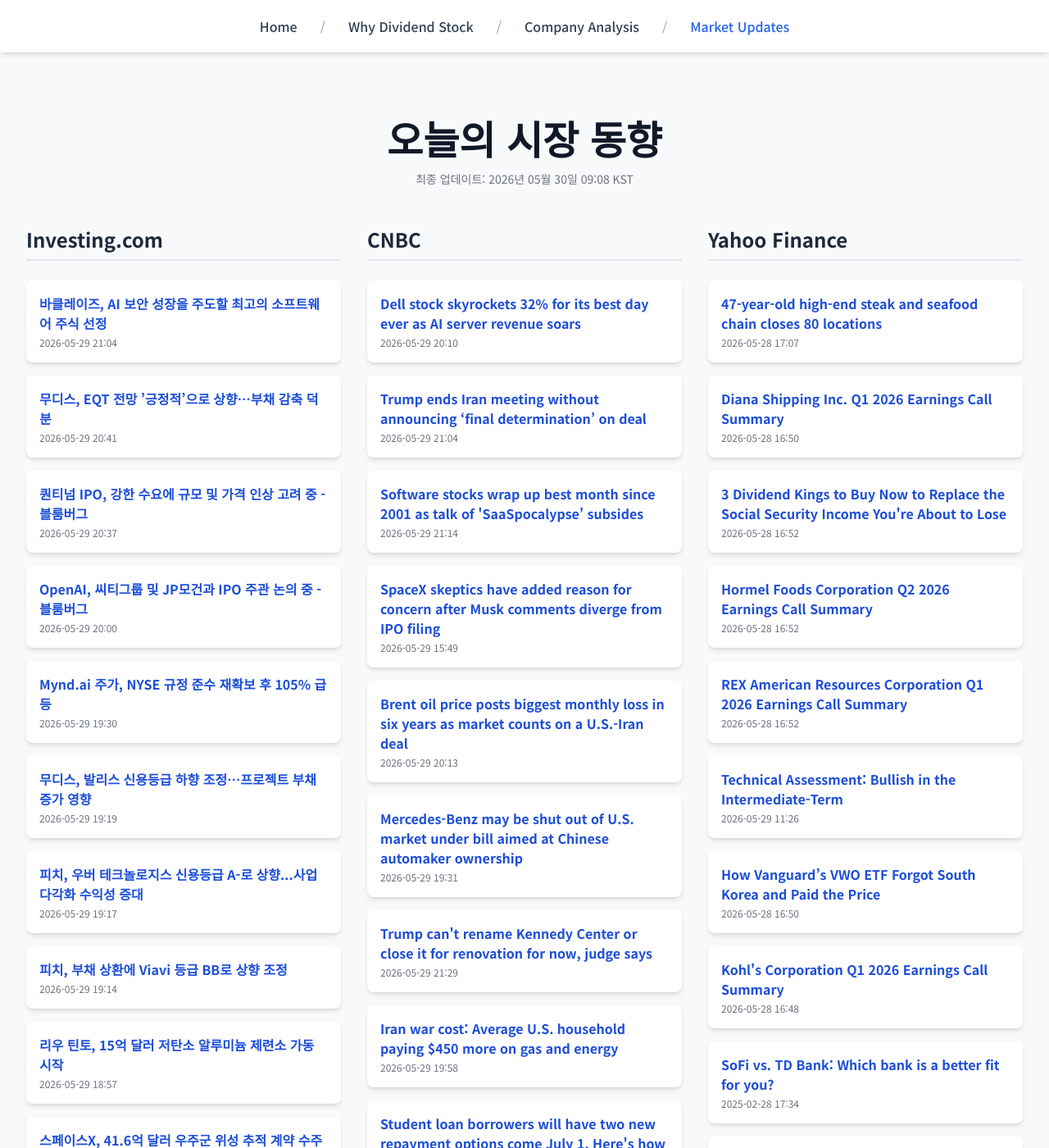
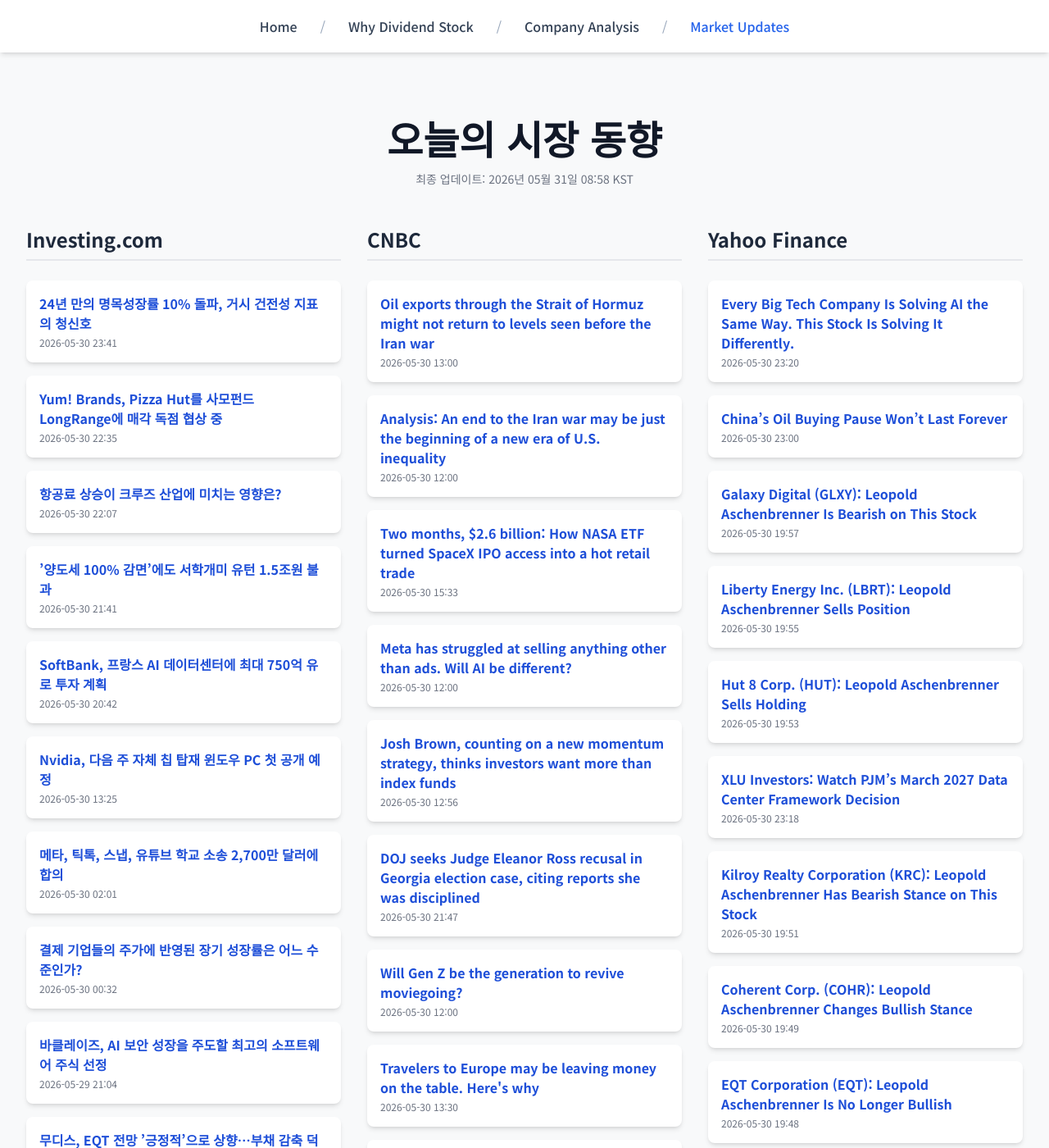
Before and after one commit to Kay-Hwang/my-company-analysis, a Jekyll site: the page built from market-updates.html, in a window 1280 px wide and 1400 px high. Shown: the whole window at 82% size. Built offline with Jekyll 4.4.1, drawn with Linux system fonts in a browser that asks for light colours; nearby versions of some CDN libraries; a script that is not in the unit is left out; some of the changed text lies outside the part shown.

Commit message:
Update daily data

```diff
--- a/_data/latest_data.json
+++ b/_data/latest_data.json
@@ -1,7 +1,55 @@
 {
-  "lastUpdated": "2026년 05월 30일 09:08 KST",
+  "lastUpdated": "2026년 05월 31일 08:58 KST",
   "news": {
     "investing": [
+      {
+        "title": "24년 만의 명목성장률 10% 돌파, 거시 건전성 지표의 청신호",
+        "link": "https://kr.investing.com/news/stock-market-news/article-1966021",
+        "pubDate": "2026-05-30 23:41:14",
+        "summary": "24년 만의 명목성장률 10% 돌파, 거시 건전성 지표의 청신호"
+      },
+      {
+        "title": "Yum! Brands, Pizza Hut를 사모펀드 LongRange에 매각 독점 협상 중",
+        "link": "https://kr.investing.com/news/stock-market-news/article-1966018",
+        "pubDate": "2026-05-30 22:35:50",
+        "summary": "Yum! Brands, Pizza Hut를 사모펀드 LongRange에 매각 독점 협상 중"
+      },
+      {
+        "title": "항공료 상승이 크루즈 산업에 미치는 영향은?",
+        "link": "https://kr.investing.com/news/stock-market-news/article-1966016",
+        "pubDate": "2026-05-30 22:07:50",
+        "summary": "항공료 상승이 크루즈 산업에 미치는 영향은?"
+      },
+      {
+        "title": "’양도세 100% 감면’에도 서학개미 유턴 1.5조원 불과",
+        "link": "https://kr.investing.com/news/stock-market-news/article-1966014",
+        "pubDate": "2026-05-30 21:41:16",
+        "summary": "’양도세 100% 감면’에도 서학개미 유턴 1.5조원 불과"
+      },
+      {
+        "title": "SoftBank, 프랑스 AI 데이터센터에 최대 750억 유로 투자 계획",
+        "link": "https://kr.investing.com/news/stock-market-news/article-1966009",
+        "pubDate": "2026-05-30 20:42:47",
+        "summary": "SoftBank, 프랑스 AI 데이터센터에 최대 750억 유로 투자 계획"
+      },
+      {
+        "title": "Nvidia, 다음 주 자체 칩 탑재 윈도우 PC 첫 공개 예정",
+        "link": "https://kr.investing.com/news/stock-market-news/article-1965993",
+        "pubDate": "2026-05-30 13:25:57",
+        "summary": "Nvidia, 다음 주 자체 칩 탑재 윈도우 PC 첫 공개 예정"
+      },
+      {
+        "title": "메타, 틱톡, 스냅, 유튜브 학교 소송 2,700만 달러에 합의",
+        "link": "https://kr.investing.com/news/stock-market-news/article-1965937",
+        "pubDate": "2026-05-30 02:01:44",
+        "summary": "메타, 틱톡, 스냅, 유튜브 학교 소송 2,700만 달러에 합의"
+      },
+      {
+        "title": "결제 기업들의 주가에 반영된 장기 성장률은 어느 수준인가?",
+        "link": "https://kr.investing.com/news/stock-market-news/article-1965909",
+        "pubDate": "2026-05-30 00:32:45",
+        "summary": "결제 기업들의 주가에 반영된 장기 성장률은 어느 수준인가?"
+      },
       {
         "title": "바클레이즈, AI 보안 성장을 주도할 최고의 소프트웨어 주식 선정",
         "link": "https://kr.investing.com/news/stock-market-news/article-93CH-1965818",
@@ -13,178 +61,130 @@
         "link": "https://kr.investing.com/news/stock-market-news/article-93CH-1965804",
         "pubDate": "2026-05-29 20:41:55",
         "summary": "무디스, EQT 전망 ’긍정적’으로 상향…부채 감축 덕분"
-      },
-      {
-        "title": "퀀티넘 IPO, 강한 수요에 규모 및 가격 인상 고려 중 - 블룸버그",
-        "link": "https://kr.investing.com/news/stock-market-news/article-93CH-1965802",
-        "pubDate": "2026-05-29 20:37:29",
-        "summary": "퀀티넘 IPO, 강한 수요에 규모 및 가격 인상 고려 중 - 블룸버그"
-      },
-      {
-        "title": "OpenAI, 씨티그룹 및 JP모건과 IPO 주관 논의 중 - 블룸버그",
-        "link": "https://kr.investing.com/news/stock-market-news/article-93CH-1965763",
-        "pubDate": "2026-05-29 20:00:54",
-        "summary": "OpenAI, 씨티그룹 및 JP모건과 IPO 주관 논의 중 - 블룸버그"
-      },
-      {
-        "title": "Mynd.ai 주가, NYSE 규정 준수 재확보 후 105% 급등",
-        "link": "https://kr.investing.com/news/stock-market-news/article-93CH-1965748",
-        "pubDate": "2026-05-29 19:30:09",
-        "summary": "Mynd.ai 주가, NYSE 규정 준수 재확보 후 105% 급등"
-      },
-      {
-        "title": "무디스, 발리스 신용등급 하향 조정…프로젝트 부채 증가 영향",
-        "link": "https://kr.investing.com/news/stock-market-news/article-93CH-1965745",
-        "pubDate": "2026-05-29 19:19:11",
-        "summary": "무디스, 발리스 신용등급 하향 조정…프로젝트 부채 증가 영향"
-      },
-      {
-        "title": "피치, 우버 테크놀로지스 신용등급 A-로 상향...사업 다각화 수익성 증대",
-        "link": "https://kr.investing.com/news/stock-market-news/article-93CH-1965743",
-        "pubDate": "2026-05-29 19:17:40",
-        "summary": "피치, 우버 테크놀로지스 신용등급 A-로 상향...사업 다각화 수익성 증대"
-      },
-      {
-        "title": "피치, 부채 상환에 Viavi 등급 BB로 상향 조정",
-        "link": "https://kr.investing.com/news/stock-market-news/article-93CH-1965742",
-        "pubDate": "2026-05-29 19:14:56",
-        "summary": "피치, 부채 상환에 Viavi 등급 BB로 상향 조정"
-      },
-      {
-        "title": "리우 틴토, 15억 달러 저탄소 알루미늄 제련소 가동 시작",
-        "link": "https://kr.investing.com/news/stock-market-news/article-93CH-1965736",
-        "pubDate": "2026-05-29 18:57:36",
-        "summary": "리우 틴토, 15억 달러 저탄소 알루미늄 제련소 가동 시작"
-      },
-      {
-        "title": "스페이스X, 41.6억 달러 우주군 위성 추적 계약 수주",
-        "link": "https://kr.investing.com/news/stock-market-news/article-93CH-1965733",
-        "pubDate": "2026-05-29 18:52:47",
-        "summary": "스페이스X, 41.6억 달러 우주군 위성 추적 계약 수주"
       }
     ],
     "cnbc": [
       {
-        "title": "Dell stock skyrockets 32% for its best day ever as AI server revenue soars",
-        "link": "https://www.cnbc.com/2026/05/29/dell-stock-earnings-ai-servers.html",
-        "pubDate": "Fri, 29 May 2026 20:10:26 GMT",
-        "summary": "Dell reported its fastest pace of revenue growth since returning to the public market in 2018, with AI server revenue soaring 757% over last year."
+        "title": "Oil exports through the Strait of Hormuz might not return to levels seen before the Iran war",
+        "link": "https://www.cnbc.com/2026/05/30/oil-exports-through-hormuz-might-not-return-to-levels-before-iran-war.html",
+        "pubDate": "Sat, 30 May 2026 13:00:00 GMT",
+        "summary": "Iran's blockade of the Strait of Hormuz has seriously challenged freedom of navigation in the sea lane, raising questions about the future."
       },
       {
-        "title": "Trump ends Iran meeting without announcing ‘final determination’ on deal",
-        "link": "https://www.cnbc.com/2026/05/29/trump-iran-deal-hormuz-nuclear-war.html",
-        "pubDate": "Fri, 29 May 2026 21:04:45 GMT",
-        "summary": "Trump's Truth Social statement left unclear which of his conditions are already part of a deal that negotiators are working on to pause the U.S.-Iran war."
+        "title": "Analysis: An end to the Iran war may be just the beginning of a new era of U.S. inequality",
+        "link": "https://www.cnbc.com/2026/05/30/iran-war-inequality-affordability-ceasefire-analysis.html",
+        "pubDate": "Sat, 30 May 2026 12:00:01 GMT",
+        "summary": "Stocks have boomed while consumers have paid the costs of high energy prices."
       },
       {
-        "title": "Software stocks wrap up best month since 2001 as talk of 'SaaSpocalypse' subsides",
-        "link": "https://www.cnbc.com/2026/05/29/software-stocks-wrap-best-month-since-2001-as-talk-of-saaspocalypse-.html",
-        "pubDate": "Fri, 29 May 2026 21:14:04 GMT",
-        "summary": "Snowflake and Okta both saw record stock pops this week as investors found favor in their AI software strategies."
+        "title": "Two months, $2.6 billion: How NASA ETF turned SpaceX IPO access into a hot retail trade",
+        "link": "https://www.cnbc.com/2026/05/30/spacex-ipo-invest.html",
+        "pubDate": "Sat, 30 May 2026 15:33:42 GMT",
+        "summary": "With Elon Musk's SpaceX IPO ahead, retail investors are rushing into space-themed ETFs including NASA which offers direct access to the rocket company."
       },
       {
-        "title": "SpaceX skeptics have added reason for concern after Musk comments diverge from IPO filing",
-        "link": "https://www.cnbc.com/2026/05/29/spacex-skeptics-concerned-as-musk-comments-diverge-from-ipo-filing.html",
-        "pubDate": "Fri, 29 May 2026 15:49:09 GMT",
-        "summary": "In a post on X, Elon Musk offered details about SpaceX's deal with Anthropic that weren't included in the company's IPO prospectus."
+        "title": "Meta has struggled at selling anything other than ads. Will AI be different?",
+        "link": "https://www.cnbc.com/2026/05/30/meta-struggled-selling-anything-other-than-ads-will-ai-be-different.html",
+        "pubDate": "Sat, 30 May 2026 12:00:01 GMT",
+        "summary": "Meta is making a major push to expand its business beyond online advertising, but past efforts show that success is far from guaranteed."
       },
       {
-        "title": "Brent oil price posts biggest monthly loss in six years as market counts on a U.S.-Iran deal",
-        "link": "https://www.cnbc.com/2026/05/29/oil-price-iran-deal-war-ceasefire-trump.html",
-        "pubDate": "Fri, 29 May 2026 20:13:49 GMT",
-        "summary": "Oil prices fell Friday after President Trump said he would meet in the White House Situation Room to make a final decision about a deal with Iran."
+        "title": "Josh Brown, counting on a new momentum strategy, thinks investors want more than index funds",
+        "link": "https://www.cnbc.com/2026/05/30/josh-brown-thinks-investors-want-more-than-index-funds.html",
+        "pubDate": "Sat, 30 May 2026 12:56:04 GMT",
+        "summary": "Brown debuted a separately managed account named after a premium cut of steak — built to hold what he considers the market's best opportunities."
       },
       {
-        "title": "Mercedes-Benz may be shut out of U.S. market under bill aimed at Chinese automaker ownership",
-        "link": "https://www.cnbc.com/2026/05/29/mercedes-benz-ban-congressional-bill-china-ownership.html",
-        "pubDate": "Fri, 29 May 2026 19:31:16 GMT",
-        "summary": "Mercedes-Benz's largest individual shareholder is BAIC, a Chinese state-owned automaker. Sources told CNBC that exemptions in the legislation would not apply."
+        "title": "DOJ seeks Judge Eleanor Ross recusal in Georgia election case, citing reports she was disciplined",
+        "link": "https://www.cnbc.com/2026/05/30/doj-seeks-recusal-of-judge-eleanor-ross-in-georgia-election-case.html",
+        "pubDate": "Sat, 30 May 2026 21:47:49 GMT",
+        "summary": "The DOJ is suing Georgia Secretary of State Brad Raffensberger over his refusal to give the department election records."
       },
       {
-        "title": "Trump can't rename Kennedy Center or close it for renovation for now, judge says",
-        "link": "https://www.cnbc.com/2026/05/29/trump-kennedy-center-judge-beatty.html",
-        "pubDate": "Fri, 29 May 2026 21:29:19 GMT",
-        "summary": "\"The Kennedy Center is an institution that belongs to the American people, not to Donald Trump,\" said Rep. Joyce Beatty, who sued over the renaming."
+        "title": "Will Gen Z be the generation to revive moviegoing?",
+        "link": "https://www.cnbc.com/2026/05/30/gen-z-movie-theaters.html",
+        "pubDate": "Sat, 30 May 2026 12:00:01 GMT",
+        "summary": "Gen Zers like affordable, social experiences and are driving demand for anime and video game titles at the theaters."
       },
       {
-        "title": "Iran war cost: Average U.S. household paying $450 more on gas and energy",
-        "link": "https://www.cnbc.com/2026/05/29/energy-costs-inflation-iran-war-trump.html",
-        "pubDate": "Fri, 29 May 2026 19:58:45 GMT",
-        "summary": "Higher energy costs can force consumers to raid their savings and lean more on debt to cover expenses."
+        "title": "Travelers to Europe may be leaving money on the table. Here's why",
+        "link": "https://www.cnbc.com/2026/05/30/europe-vat-refunds-travelers.html",
+        "pubDate": "Sat, 30 May 2026 13:30:01 GMT",
+        "summary": "Travelers to Europe who buy certain merchandise can claim a refund of the value-added taxes they pay."
       },
       {
-        "title": "Student loan borrowers will have two new repayment options come July 1. Here's how to pick one",
-        "link": "https://www.cnbc.com/2026/05/29/student-loan-borrowers-new-repayment-plans.html",
-        "pubDate": "Fri, 29 May 2026 14:39:28 GMT",
-        "summary": "Starting July 1, millions of federal student loan holders will have two new ways to repay their debt. Here's what to know about the additional options."
+        "title": "At least 3.5 million people have lost food stamp access as Trump's 'big beautiful bill' cuts take effect, analysis finds",
+        "link": "https://www.cnbc.com/2026/05/30/snap-food-stamps-big-beautiful-bill.html",
+        "pubDate": "Sat, 30 May 2026 14:15:01 GMT",
+        "summary": "Even as Americans confront higher costs, millions of people have lost Supplemental Nutrition Assistance Program food benefits."
       },
       {
-        "title": "Roth IRA owners may need a second retirement account to claim the new Saver's Match",
-        "link": "https://www.cnbc.com/2026/05/29/roth-ira-owners-may-need-a-second-account-to-claim-the-savers-match.html",
-        "pubDate": "Fri, 29 May 2026 17:18:47 GMT",
-        "summary": "The Saver's Match program, which starts in 2027, is for lower- and moderate-income retirement savers — but Roth IRA owners may face a hurdle to get the money."
+        "title": "Hegseth praises Asian allies for 'burden-sharing,' calls out China's role in the region",
+        "link": "https://www.cnbc.com/2026/05/30/hegseth-praises-asian-allies-for-burden-sharing-calls-out-china.html",
+        "pubDate": "Sat, 30 May 2026 10:45:10 GMT",
+        "summary": "Hegseth said that China cannot impose its hegemony on U.S. partners and allies in the region."
       }
     ],
     "yahoo": [
       {
-        "title": "47-year-old high-end steak and seafood chain closes 80 locations",
-        "link": "https://finance.yahoo.com/economy/articles/47-old-high-end-steak-170700893.html",
-        "pubDate": "2026-05-28T17:07:00Z",
-        "summary": "47-year-old high-end steak and seafood chain closes 80 locations"
+        "title": "Every Big Tech Company Is Solving AI the Same Way. This Stock Is Solving It Differently.",
+        "link": "https://finance.yahoo.com/sectors/technology/articles/every-big-tech-company-solving-232000438.html",
+        "pubDate": "2026-05-30T23:20:00Z",
+        "summary": "Every Big Tech Company Is Solving AI the Same Way. This Stock Is Solving It Differently."
       },
       {
-        "title": "Diana Shipping Inc. Q1 2026 Earnings Call Summary",
-        "link": "https://finance.yahoo.com/markets/stocks/articles/diana-shipping-inc-q1-2026-165054221.html",
-        "pubDate": "2026-05-28T16:50:54Z",
-        "summary": "Diana Shipping Inc. Q1 2026 Earnings Call Summary"
+        "title": "China’s Oil Buying Pause Won’t Last Forever",
+        "link": "https://finance.yahoo.com/sectors/energy/articles/china-oil-buying-pause-won-230000498.html",
+        "pubDate": "2026-05-30T23:00:00Z",
+        "summary": "China’s Oil Buying Pause Won’t Last Forever"
       },
       {
-        "title": "3 Dividend Kings to Buy Now to Replace the Social Security Income You're About to Lose",
-        "link": "https://finance.yahoo.com/markets/stocks/articles/3-dividend-kings-buy-now-165218303.html",
-        "pubDate": "2026-05-28T16:52:18Z",
-        "summary": "3 Dividend Kings to Buy Now to Replace the Social Security Income You're About to Lose"
+        "title": "Galaxy Digital (GLXY): Leopold Aschenbrenner Is Bearish on This Stock",
+        "link": "https://finance.yahoo.com/markets/stocks/articles/galaxy-digital-glxy-leopold-aschenbrenner-195727813.html",
+        "pubDate": "2026-05-30T19:57:27Z",
+        "summary": "Galaxy Digital (GLXY): Leopold Aschenbrenner Is Bearish on This Stock"
       },
       {
-        "title": "Hormel Foods Corporation Q2 2026 Earnings Call Summary",
-        "link": "https://finance.yahoo.com/markets/stocks/articles/hormel-foods-corporation-q2-2026-165207334.html",
-        "pubDate": "2026-05-28T16:52:07Z",
-        "summary": "Hormel Foods Corporation Q2 2026 Earnings Call Summary"
+        "title": "Liberty Energy Inc. (LBRT): Leopold Aschenbrenner Sells Position",
+        "link": "https://finance.yahoo.com/markets/stocks/articles/liberty-energy-inc-lbrt-leopold-195548949.html",
+        "pubDate": "2026-05-30T19:55:48Z",
+        "summary": "Liberty Energy Inc. (LBRT): Leopold Aschenbrenner Sells Position"
       },
       {
-        "title": "REX American Resources Corporation Q1 2026 Earnings Call Summary",
-        "link": "https://finance.yahoo.com/markets/stocks/articles/rex-american-resources-corporation-q1-165239807.html",
-        "pubDate": "2026-05-28T16:52:39Z",
-        "summary": "REX American Resources Corporation Q1 2026 Earnings Call Summary"
+        "title": "Hut 8 Corp. (HUT): Leopold Aschenbrenner Sells Holding",
+        "link": "https://finance.yahoo.com/markets/stocks/articles/hut-8-corp-hut-leopold-195346935.html",
+        "pubDate": "2026-05-30T19:53:46Z",
+        "summary": "Hut 8 Corp. (HUT): Leopold Aschenbrenner Sells Holding"
       },
       {
-        "title": "Technical Assessment: Bullish in the Intermediate-Term",
-        "link": "https://finance.yahoo.com/research/reports/ARGUS_47177_TechnicalAnalysis_1780054016000?yptr=yahoo&ncid=yahooproperties_plusresear_nm5q6ze1cei",
-        "pubDate": "2026-05-29T11:26:56Z",
-        "summary": "Technical Assessment: Bullish in the Intermediate-Term"
+        "title": "XLU Investors: Watch PJM’s March 2027 Data Center Framework Decision",
+        "link": "https://finance.yahoo.com/markets/stocks/articles/xlu-investors-watch-pjm-march-231828392.html",
+        "pubDate": "2026-05-30T23:18:28Z",
+        "summary": "XLU Investors: Watch PJM’s March 2027 Data Center Framework Decision"
       },
       {
-        "title": "How Vanguard’s VWO ETF Forgot South Korea and Paid the Price",
-        "link": "https://finance.yahoo.com/markets/stocks/articles/vanguard-vwo-etf-forgot-south-165034592.html",
-        "pubDate": "2026-05-28T16:50:34Z",
-        "summary": "How Vanguard’s VWO ETF Forgot South Korea and Paid the Price"
+        "title": "Kilroy Realty Corporation (KRC): Leopold Aschenbrenner Has Bearish Stance on This Stock",
+        "link": "https://finance.yahoo.com/markets/stocks/articles/kilroy-realty-corporation-krc-leopold-195138449.html",
+        "pubDate": "2026-05-30T19:51:38Z",
+        "summary": "Kilroy Realty Corporation (KRC): Leopold Aschenbrenner Has Bearish Stance on This Stock"
       },
       {
-        "title": "Kohl's Corporation Q1 2026 Earnings Call Summary",
-        "link": "https://finance.yahoo.com/markets/stocks/articles/kohls-corporation-q1-2026-earnings-164801703.html",
-        "pubDate": "2026-05-28T16:48:01Z",
-        "summary": "Kohl's Corporation Q1 2026 Earnings Call Summary"
+        "title": "Coherent Corp. (COHR): Leopold Aschenbrenner Changes Bullish Stance",
+        "link": "https://finance.yahoo.com/markets/stocks/articles/coherent-corp-cohr-leopold-aschenbrenner-194931692.html",
+        "pubDate": "2026-05-30T19:49:31Z",
+        "summary": "Coherent Corp. (COHR): Leopold Aschenbrenner Changes Bullish Stance"
       },
       {
-        "title": "SoFi vs. TD Bank: Which bank is a better fit for you?",
-        "link": "https://finance.yahoo.com/personal-finance/banking/comparison/sofi-vs-td-bank-173415811.html",
-        "pubDate": "2025-02-28T17:34:15Z",
-        "summary": "SoFi vs. TD Bank: Which bank is a better fit for you?"
+        "title": "EQT Corporation (EQT): Leopold Aschenbrenner Is No Longer Bullish",
+        "link": "https://finance.yahoo.com/markets/stocks/articles/eqt-corporation-eqt-leopold-aschenbrenner-194800862.html",
+        "pubDate": "2026-05-30T19:48:00Z",
+        "summary": "EQT Corporation (EQT): Leopold Aschenbrenner Is No Longer Bullish"
       },
       {
-        "title": "VERAXA Biotech Secures $27.5M Financing, to Go Public Via SPAC",
-        "link": "https://finance.yahoo.com/sectors/healthcare/articles/veraxa-biotech-secures-27-5m-165350989.html",
-        "pubDate": "2026-05-28T16:53:50Z",
-        "summary": "VERAXA Biotech Secures $27.5M Financing, to Go Public Via SPAC"
+        "title": "Cipher Digital Inc. (CIFR): Leopold Aschenbrenner Sells Stake in Data Center Stock",
+        "link": "https://finance.yahoo.com/markets/stocks/articles/cipher-digital-inc-cifr-leopold-194150376.html",
+        "pubDate": "2026-05-30T19:41:50Z",
+        "summary": "Cipher Digital Inc. (CIFR): Leopold Aschenbrenner Sells Stake in Data Center Stock"
       }
     ]
   }
```
